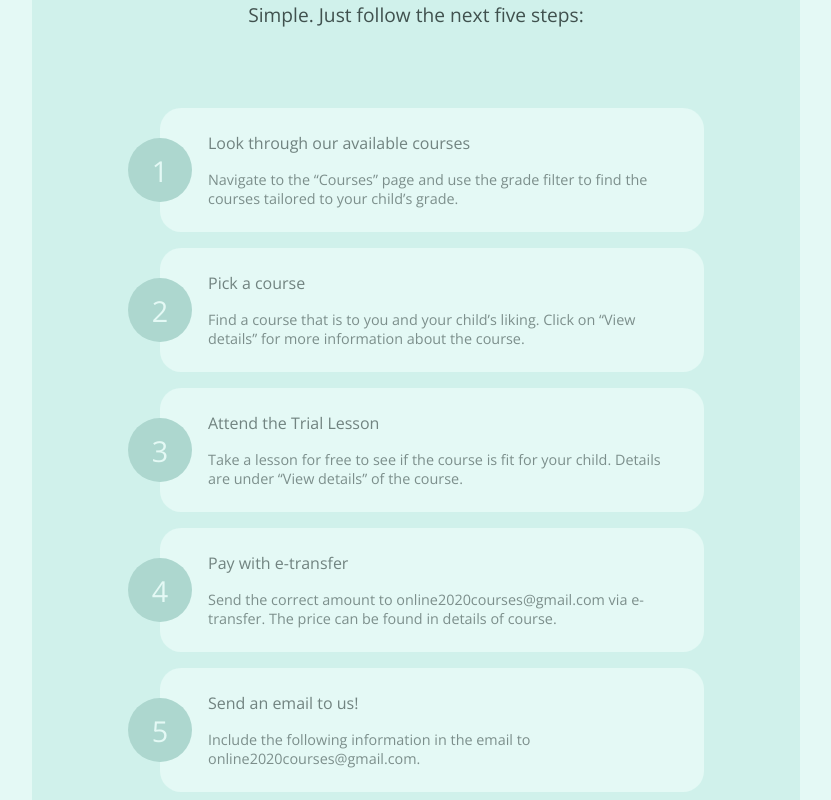
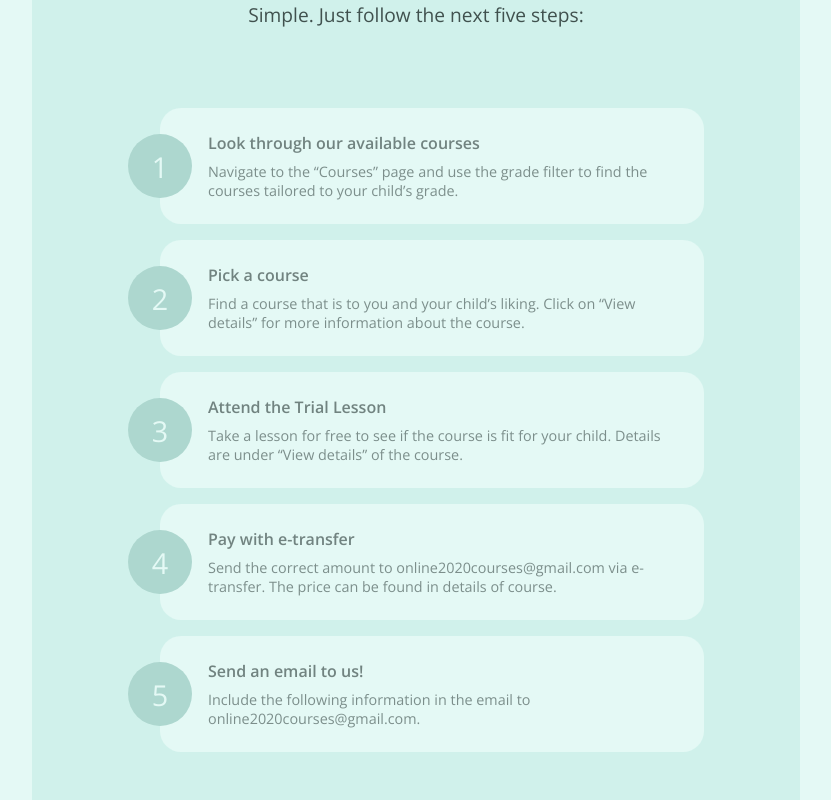
Before and after one commit to S2ST/tutoring-website, a Next.js app in the folder tutoring-site/: page / in a window 1280 px wide. Shown: the part 2520-3320 px from the top of the page, without its empty margins (224-1055 px from the left). Built offline with nearby package versions, Linux system fonts and the light colour scheme.

Commit message:
interested item update

```diff
--- a/tutoring-site/styles/Home.module.scss
+++ b/tutoring-site/styles/Home.module.scss
@@ -206,6 +206,8 @@
   color: rgba(64, 81, 78, 0.7);
   text-align: left;
   margin-top: 0px;
+  font-weight: 600;
+  margin-bottom: 1vh;
 }
 
 .interestedStepText {
@@ -214,6 +216,7 @@
   opacity: 0.9;
   text-align: left;
   margin-bottom: 0px;
+  margin-top:0;
 }
 
 .emailImage {
```
